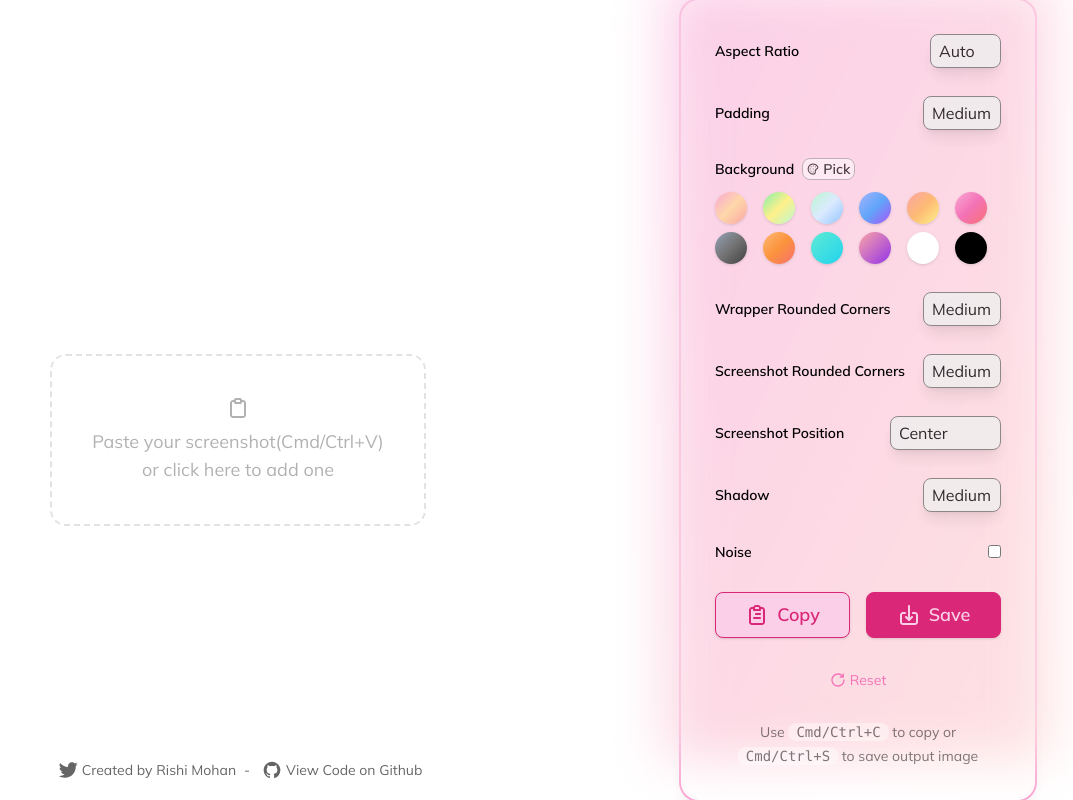
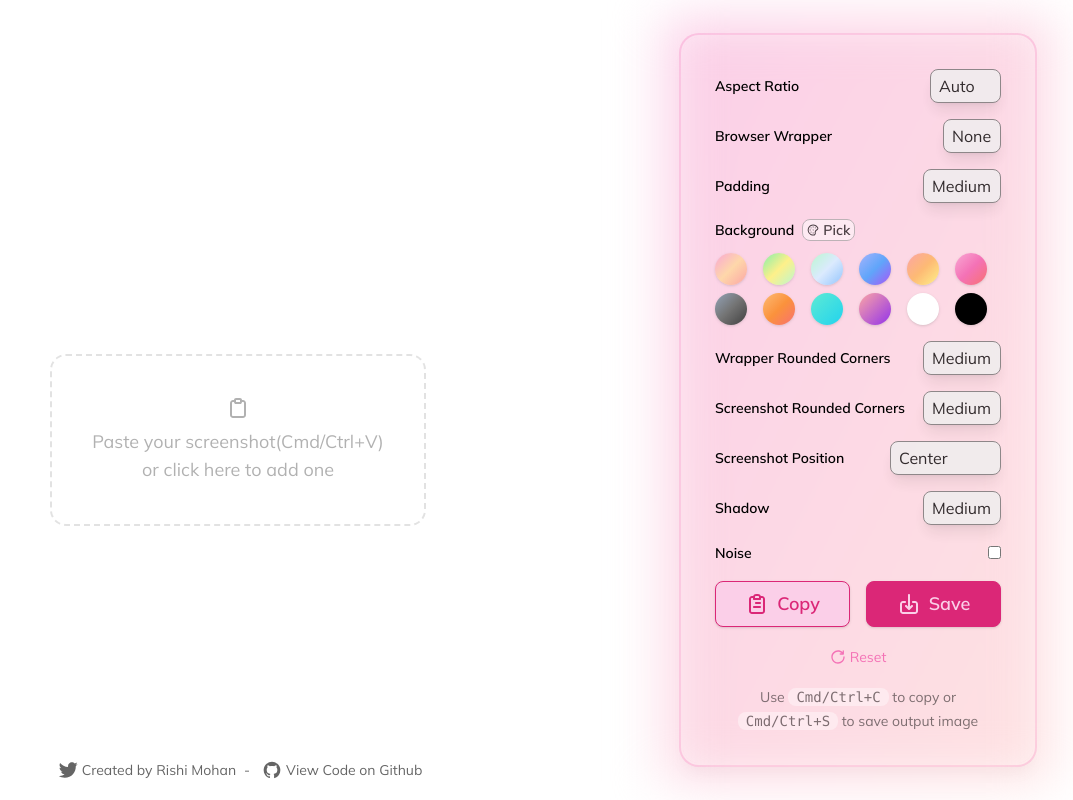
Before and after one commit to rishimohan/pika, a Next.js app: page / in a window 1280 px wide. Shown: the whole page, without its empty margins (207-1280 px from the left). Built offline with nearby package versions, Linux system fonts and the light colour scheme.

Commit message:
Added option to add browser wrapper

```diff
--- a/components/main.js
+++ b/components/main.js
@@ -30,6 +30,7 @@ export default function Main() {
     roundedWrapper: "rounded-xl",
     shadow: "shadow-xl",
     noise: false,
+    browserBar: "hidden",
   });
 
   useEffect(() => {
@@ -373,7 +374,7 @@ export default function Main() {
           )}
         >
           <div className="absolute inset-0 w-full lg:h-full bg-gradient-to-br from-pink-200 dark:from-red-800/40 to-red-100 dark:to-pink-800/60 blur-xl dark:blur-2xl lg:scale-y-[1.05] scale-100 lg:scale-x-[1.1] lg:max-h-[calc(100vh-60px)] transform-gpu" />
-          <div className="relative flex flex-row flex-wrap items-start justify-start space-y-5 lg:items-start lg:flex-col lg:space-y-7">
+          <div className="relative flex flex-row flex-wrap items-start justify-start space-y-5 lg:items-start lg:flex-col lg:space-y-4">
             <div className="flex items-center justify-between w-full">
               <div className="text-sm font-semibold dark:text-white">
                 Aspect Ratio
@@ -388,6 +389,24 @@ export default function Main() {
                 >
                   <option value="aspect-auto">Auto</option>
                   <option value="aspect-square">Square</option>
+                </select>
+              </div>
+            </div>
+            <div className="flex items-center justify-between w-full">
+              <div className="text-sm font-semibold dark:text-white">
+                Browser Wrapper
+              </div>
+              <div>
+                <select
+                  value={options.browserBar}
+                  className="px-2 py-1 border border-gray-500 rounded-lg shadow-lg appearance-none cursor-pointer opacity-80 hover:opacity-100"
+                  onChange={(e) =>
+                    setOptions({ ...options, browserBar: e.target.value })
+                  }
+                >
+                  <option value="hidden">None</option>
+                  <option value="light">Light</option>
+                  <option value="dark">Dark</option>
                 </select>
               </div>
             </div>
@@ -608,6 +627,33 @@ export default function Main() {
     }
   };
 
+  const RenderBrowserBar = () => {
+    switch(options.browserBar) {
+      case "hidden":
+        return ""
+      case "light":
+      return (
+        <div className="w-full bg-white/80 h-[32px] rounded-t-lg flex items-center px-4">
+            <div className="flex items-center space-x-2">
+              <div className="w-3 h-3 bg-red-400 rounded-full" />
+              <div className="w-3 h-3 bg-yellow-300 rounded-full" />
+              <div className="w-3 h-3 bg-green-500 rounded-full" />
+            </div>
+        </div>
+      )
+      case "dark":
+      return (
+        <div className="w-full bg-black/40 h-[32px] rounded-t-lg flex items-center px-4">
+            <div className="flex items-center space-x-2">
+              <div className="w-3 h-3 bg-red-400 rounded-full" />
+              <div className="w-3 h-3 bg-yellow-300 rounded-full" />
+              <div className="w-3 h-3 bg-green-500 rounded-full" />
+            </div>
+        </div>
+      )
+    }
+  }
+
   const RenderMaker = () => (
     <div className="lg:absolute lg:bottom-[20px] flex flex-col items-center justify-center pb-5 text-sm lg:pb-0 lg:pt-20 dark:text-gray-400 lg:flex-row opacity-60">
       <a
@@ -664,7 +710,7 @@ export default function Main() {
                       : {}
                   }
                   className={classnames(
-                    "transition-all duration-200 relative ease-in-out flex items-center justify-center overflow-hidden max-w-[80vw]",
+                    "transition-all duration-200 relative ease-in-out flex items-center justify-center overflow-hidden max-w-[80vw] flex-col",
                     options?.aspectRatio,
                     options?.padding,
                     options?.position,
@@ -672,10 +718,15 @@ export default function Main() {
                     { [options?.theme]: !options.customTheme }
                   )}
                 >
+                  <RenderBrowserBar />
                   {options?.noise ? (
                     <div
                       style={{ backgroundImage: `url("/noise.svg")` }}
-                      className={`absolute inset-0 w-full h-full bg-repeat opacity-[0.15] ${options?.rounded}`}
+                      className={`absolute inset-0 w-full h-full bg-repeat opacity-[0.15] ${
+                        options?.rounded
+                      } ${
+                        options.browserBar !== "hidden" ? "rounded-t-none" : ""
+                      }`}
                     />
                   ) : (
                     ""
@@ -691,7 +742,9 @@ export default function Main() {
                     }
                     className={`relative z-10s transition-all duration-200 ease-in-out ${
                       options?.shadow
-                    } ${options?.rounded} ${getImageRadius()}`}
+                    } ${options?.rounded} ${getImageRadius()} ${
+                      options?.browserBar == "hidden" ? "" : "rounded-t-none"
+                    }`}
                     onLoad={(e) => {
                       setBlob({
                         ...blob,
```
